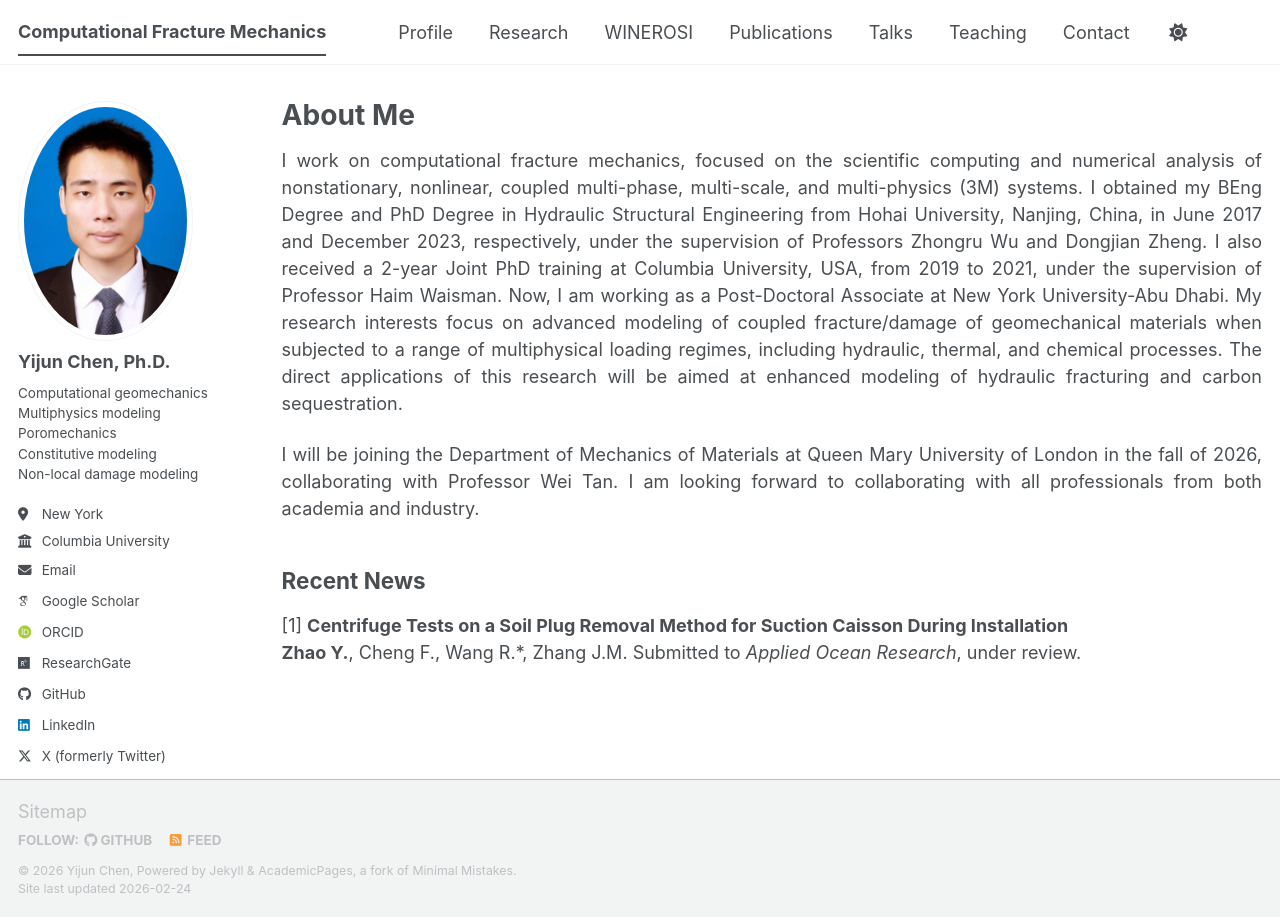
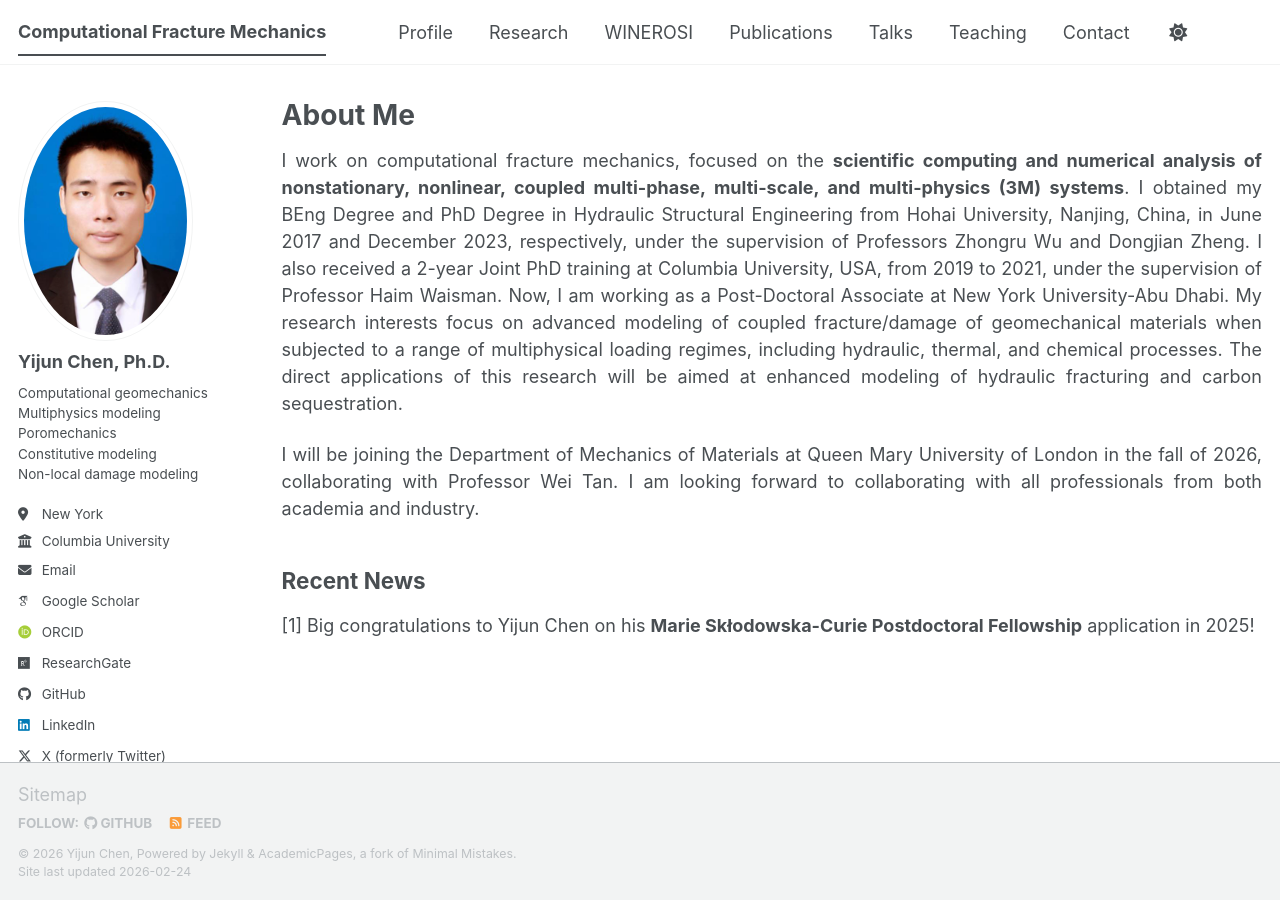
Before and after one commit to chenhhu/chenhhu.github.io, a Jekyll site: the page built from _pages/about.md, in a window 1280 px wide. Built offline with Jekyll 4.4.1, drawn with Linux system fonts in a browser that asks for light colours; some web fonts are replaced; a script bundle is joined from its source files by our own code; library files that are not in the unit come from our copies.

Commit message:
Update about.md

```diff
--- a/_pages/about.md
+++ b/_pages/about.md
@@ -10,7 +10,7 @@
 ---
 
 <p align="justify">
-I work on computational fracture mechanics, focused on the scientific computing and numerical analysis of nonstationary, nonlinear, coupled multi-phase, multi-scale, and multi-physics (3M) systems. I obtained my BEng Degree and PhD Degree in Hydraulic Structural Engineering from Hohai University, Nanjing, China, in June 2017 and December 2023, respectively, under the supervision of Professors Zhongru Wu and Dongjian Zheng. I also received a 2-year Joint PhD training at Columbia University, USA, from 2019 to 2021, under the supervision of Professor Haim Waisman. Now, I am working as a Post-Doctoral Associate at New York University-Abu Dhabi. My research interests focus on advanced modeling of coupled fracture/damage of geomechanical materials when subjected to a range of multiphysical loading regimes, including hydraulic, thermal, and chemical processes. The direct applications of this research will be aimed at enhanced modeling of hydraulic fracturing and carbon sequestration.
+I work on computational fracture mechanics, focused on the <b>scientific computing and numerical analysis of nonstationary, nonlinear, coupled multi-phase, multi-scale, and multi-physics (3M) systems</b>. I obtained my BEng Degree and PhD Degree in Hydraulic Structural Engineering from Hohai University, Nanjing, China, in June 2017 and December 2023, respectively, under the supervision of Professors Zhongru Wu and Dongjian Zheng. I also received a 2-year Joint PhD training at Columbia University, USA, from 2019 to 2021, under the supervision of Professor Haim Waisman. Now, I am working as a Post-Doctoral Associate at New York University-Abu Dhabi. My research interests focus on advanced modeling of coupled fracture/damage of geomechanical materials when subjected to a range of multiphysical loading regimes, including hydraulic, thermal, and chemical processes. The direct applications of this research will be aimed at enhanced modeling of hydraulic fracturing and carbon sequestration.
 </p>
 
 <p align="justify">
@@ -19,5 +19,4 @@
 
 
 ## Recent News
-[1] <b>Centrifuge Tests on a Soil Plug Removal Method for Suction Caisson During Installation</b>
-<b>Zhao Y.</b>, Cheng F., Wang R.\*, Zhang J.M. Submitted to <i>Applied Ocean Research</i>, under review.
+[1] Big congratulations to Yijun Chen on his <b>Marie Skłodowska-Curie Postdoctoral Fellowship</b> application in 2025!
```
